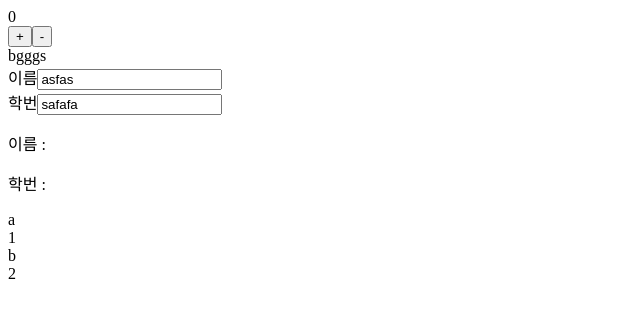
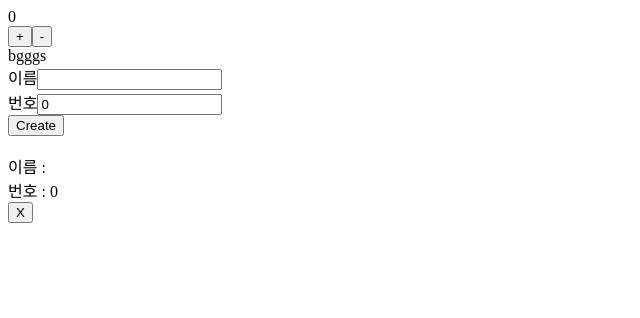
Before and after one commit to SWJBReactStudy/Real_Teacher_Han, a React (Create React App) app: page / in a window 1280 px wide. Shown: the top 318 px of the page, without its empty margins (0-640 px from the left). Built offline with nearby package versions, Linux system fonts and the light colour scheme.

Commit message:
feat: 배열 생성, 제거 구현

```diff
--- a/src/App.jsx
+++ b/src/App.jsx
@@ -14,7 +14,6 @@ const App = () => {
       <button onClick={() => setCount(count - 1)}>-</button>
 
       <Render count={[count, setCount]} />
-      <Form />
       <Array />
     </div>
   );
--- a/src/components/Array.jsx
+++ b/src/components/Array.jsx
@@ -1,25 +1,43 @@
-import React from "react";
+import React, { useState, useRef } from "react";
+import Form from "./Form";
 
 const Array = () => {
-  const array = [
+  const [students, setStudents] = useState([
     {
-      name: "a",
-      num: 1,
+      name: "",
+      num: 0,
+      id: 1,
     },
-    {
-      name: "b",
-      num: 2,
-    },
-  ];
+  ]);
 
-  const render = array.map((item, i) => (
-    <div key={i}>
-      <div>{item.name}</div>
-      <div>{item.num}</div>
+  const items = students.map((item) => (
+    <div key={item.id}>
+      <div>이름 : {item.name}</div>
+      <div>번호 : {item.num}</div>
+      <button
+        onClick={() => {
+          onRemove(item.id);
+        }}
+      >
+        X
+      </button>
+      <br />
+      <br />
     </div>
   ));
 
-  return <div>{render}</div>;
+  const onRemove = (id) => {
+    setStudents(students.filter((item) => item.id !== id));
+  };
+
+  const arrayId = useRef(2);
+
+  return (
+    <div>
+      <Form students={students} setStudents={setStudents} idx={arrayId} />
+      {items}
+    </div>
+  );
 };
 
 export default Array;
--- a/src/components/Form.jsx
+++ b/src/components/Form.jsx
@@ -1,16 +1,34 @@
 import React, { useState } from "react";
 
-const Form = () => {
-  const [student, setStudent] = useState({
-    name: "asfas",
-    hakbun: "safafa",
+const Form = ({ students, setStudents, idx }) => {
+  const [inputs, setInputs] = useState({
+    name: "",
+    num: 0,
   });
 
   const onChangeInput = (e) => {
     const { name, value } = e.target;
-    setStudent({
-      ...student,
+    setInputs({
+      ...inputs,
       [name]: value,
+    });
+  };
+
+  const onClickCreateButton = () => {
+    const { name, num } = inputs;
+    setStudents([
+      ...students,
+      {
+        name,
+        num,
+        id: idx.current,
+      },
+    ]);
+
+    idx.current += 1;
+    setInputs({
+      name: "",
+      num: "",
     });
   };
 
@@ -20,24 +38,25 @@ const Form = () => {
       <input
         type="text"
         onChange={onChangeInput}
-        value={student.name}
+        value={inputs.name}
         name="name"
       />
 
       <br />
 
-      <label>학번</label>
+      <label>번호</label>
       <input
         type="text"
         onChange={onChangeInput}
-        value={student.hakbun}
-        name="hakbun"
+        value={inputs.num}
+        name="num"
       />
 
-      <div>
-        <p>이름 : </p>
-        <p>학번 : </p>
-      </div>
+      <br />
+
+      <button onClick={onClickCreateButton}>Create</button>
+      <br />
+      <br />
     </div>
   );
 };
```
